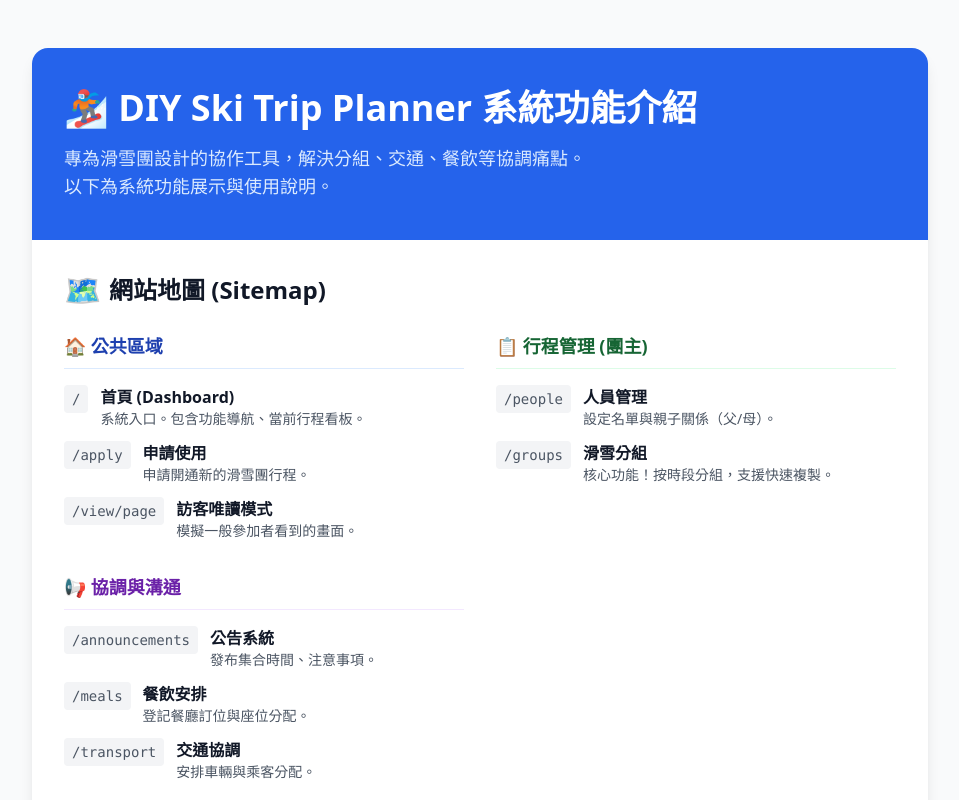
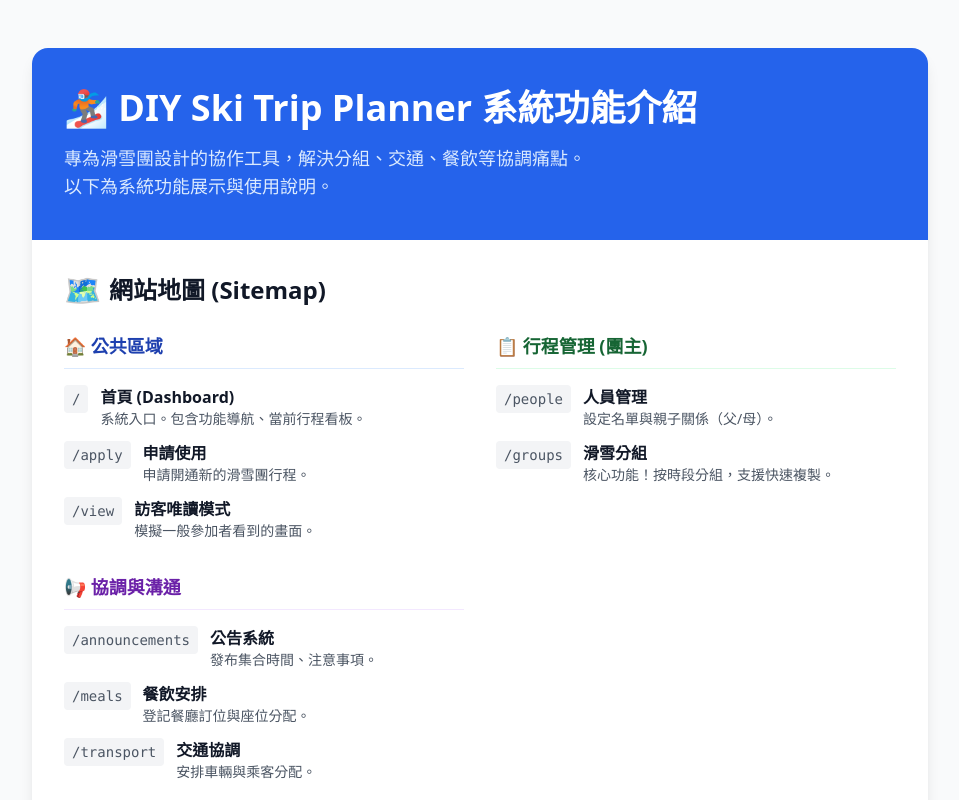
Before and after one commit to James3014/group, a Next.js app: page /guide in a window 1280 px wide. Shown: the top 800 px of the page, without its empty margins (160-1119 px from the left). Built offline with nearby package versions, Linux system fonts and the light colour scheme.

Commit message:
fix: correct route links from /view/page to /view

```diff
--- a/app/guide/page.tsx
+++ b/app/guide/page.tsx
@@ -39,7 +39,7 @@ export default function GuidePage() {
                                         </div>
                                     </li>
                                     <li className="flex gap-3">
-                                        <span className="font-mono bg-gray-100 px-2 py-1 rounded text-sm text-gray-600 h-fit">/view/page</span>
+                                        <span className="font-mono bg-gray-100 px-2 py-1 rounded text-sm text-gray-600 h-fit">/view</span>
                                         <div>
                                             <span className="font-bold text-gray-900">訪客唯讀模式</span>
                                             <p className="text-sm text-gray-600">模擬一般參加者看到的畫面。</p>
--- a/app/page.tsx
+++ b/app/page.tsx
@@ -177,7 +177,7 @@ export default function HomePage() {
             <h2 className="font-bold text-gray-900">任務清單</h2>
             <p className="text-xs text-gray-500 mt-1">待辦事項追蹤</p>
           </Link>
-          <Link href="/view/page" className="p-6 bg-gradient-to-br from-blue-50 to-indigo-50 rounded-xl shadow-sm hover:shadow-md transition border border-blue-100 group">
+          <Link href="/view" className="p-6 bg-gradient-to-br from-blue-50 to-indigo-50 rounded-xl shadow-sm hover:shadow-md transition border border-blue-100 group">
             <div className="text-3xl mb-3 group-hover:scale-110 transition-transform">👀</div>
             <h2 className="font-bold text-blue-900">訪客視角</h2>
             <p className="text-xs text-blue-700 mt-1">預覽參加者看到的畫面</p>
@@ -195,7 +195,7 @@ export default function HomePage() {
               <ul className="space-y-2">
                 <li><Link href="/" className="text-gray-600 hover:text-blue-600">首頁 (Dashboard)</Link></li>
                 <li><Link href="/apply" className="text-gray-600 hover:text-blue-600">申請使用</Link></li>
-                <li><Link href="/view/page" className="text-gray-600 hover:text-blue-600">訪客唯讀模式</Link></li>
+                <li><Link href="/view" className="text-gray-600 hover:text-blue-600">訪客唯讀模式</Link></li>
               </ul>
             </div>
             <div>
```
